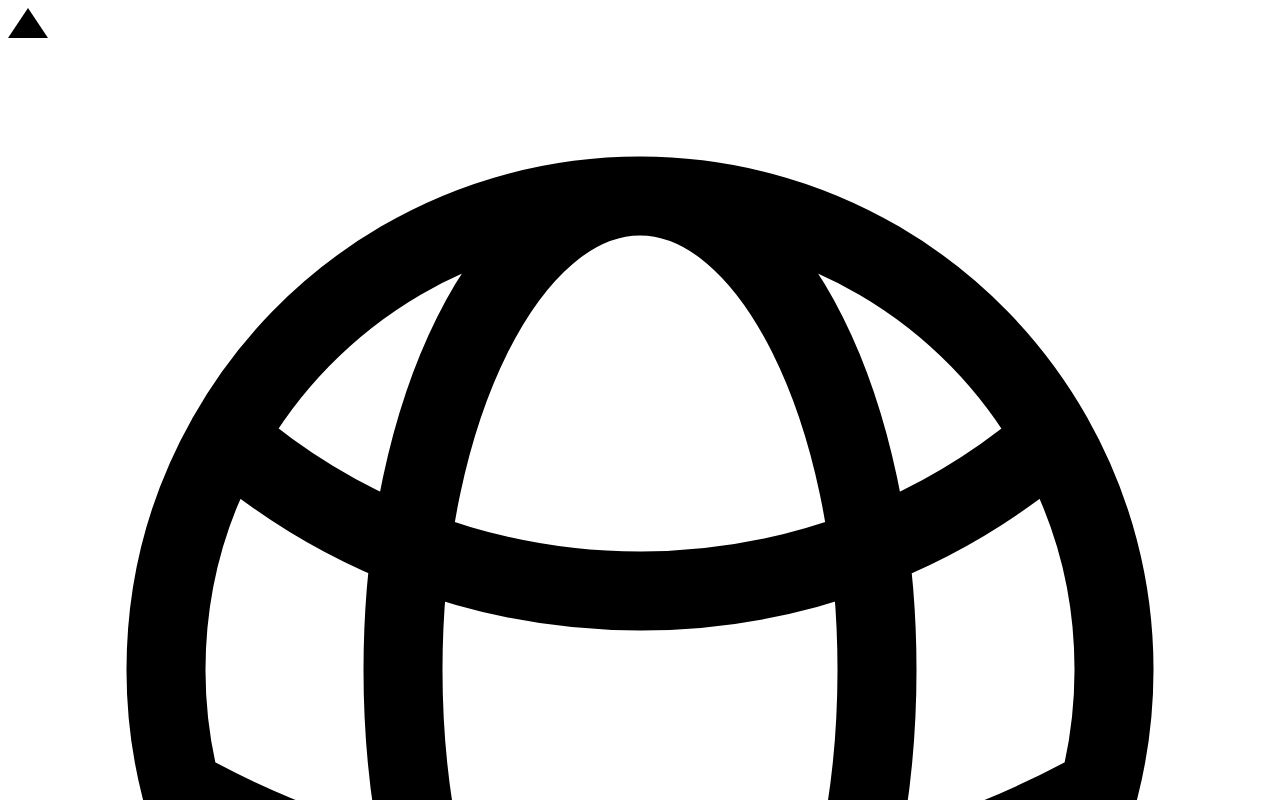
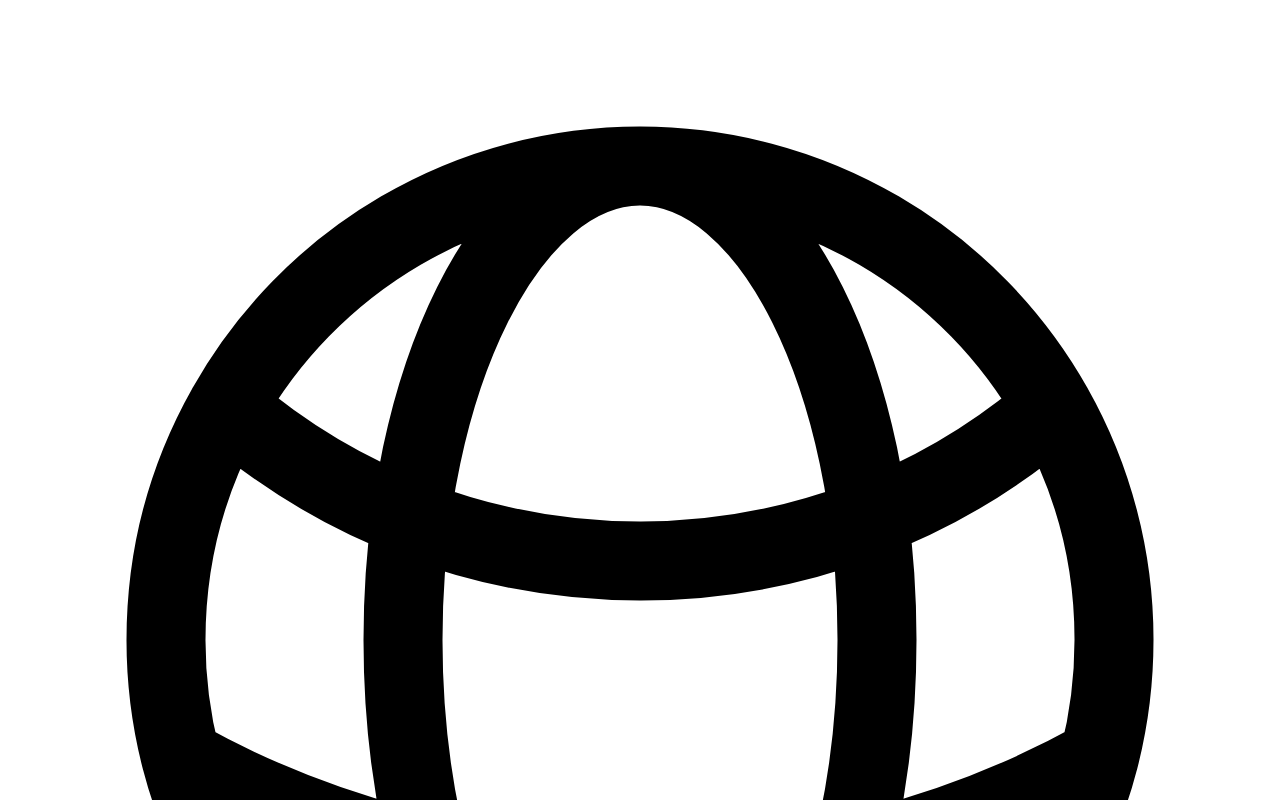
Before and after one commit to KJethwaGW/nextjs-dashboard, a Next.js app: page / in a window 1280 px wide. Shown: the top 800 px of the page. Built offline with nearby package versions, Linux system fonts and the light colour scheme; a web font is replaced by a local one.

Commit message:
Remove shape from landing page

```diff
--- a/app/page.tsx
+++ b/app/page.tsx
@@ -1,14 +1,12 @@
 import AcmeLogo from '@/app/ui/acme-logo';
 import { ArrowRightIcon } from '@heroicons/react/24/outline';
 import Link from 'next/link';
-import styles from '@/app/ui/home.module.css';
 import { lusitana } from '@/app/ui/fonts';
 import Image from 'next/image';
 
 export default function Page() {
   return (
     <main className="flex min-h-screen flex-col p-6">
-      <div className={styles.shape} />
       <div className="flex h-20 shrink-0 items-end rounded-lg bg-blue-500 p-4 md:h-52">
         <AcmeLogo />
       </div>
```
